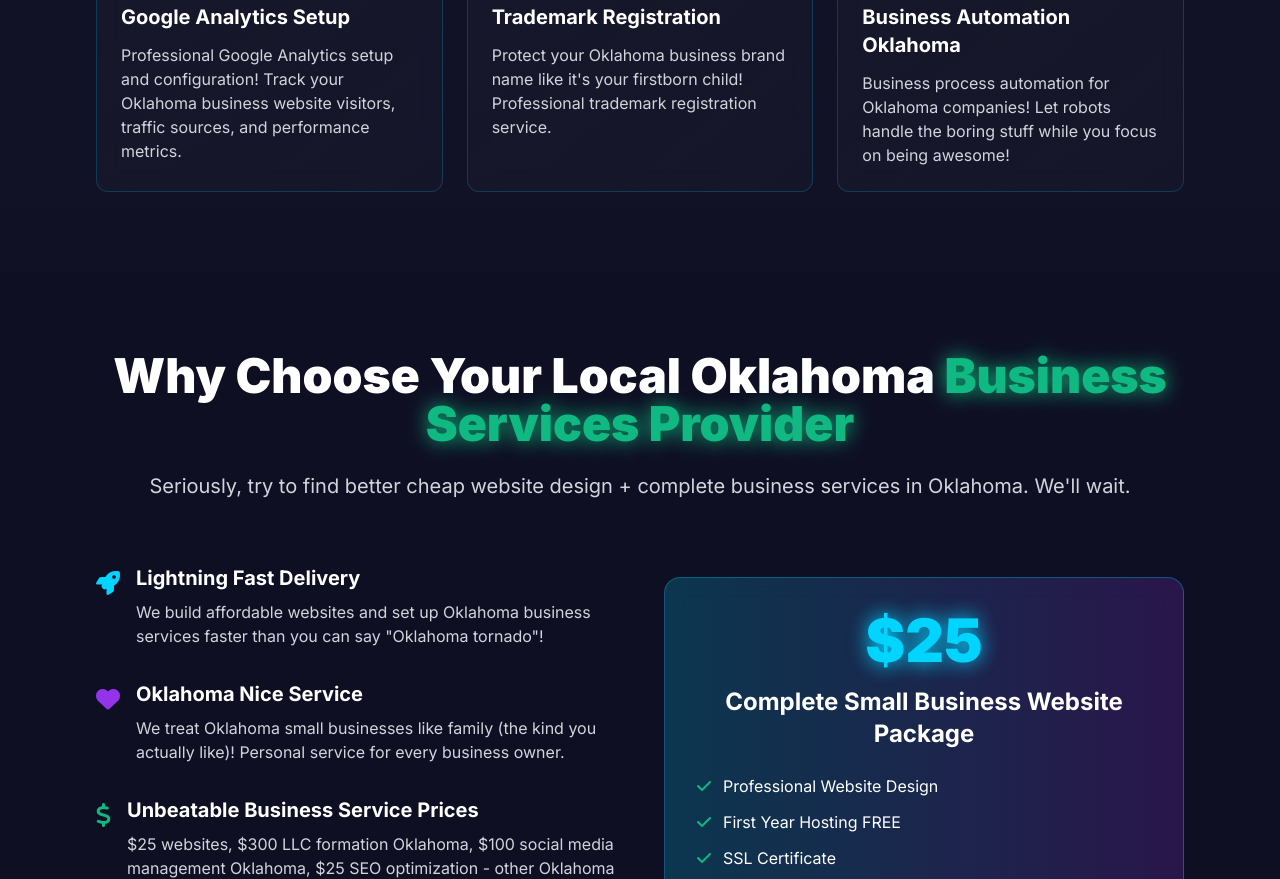
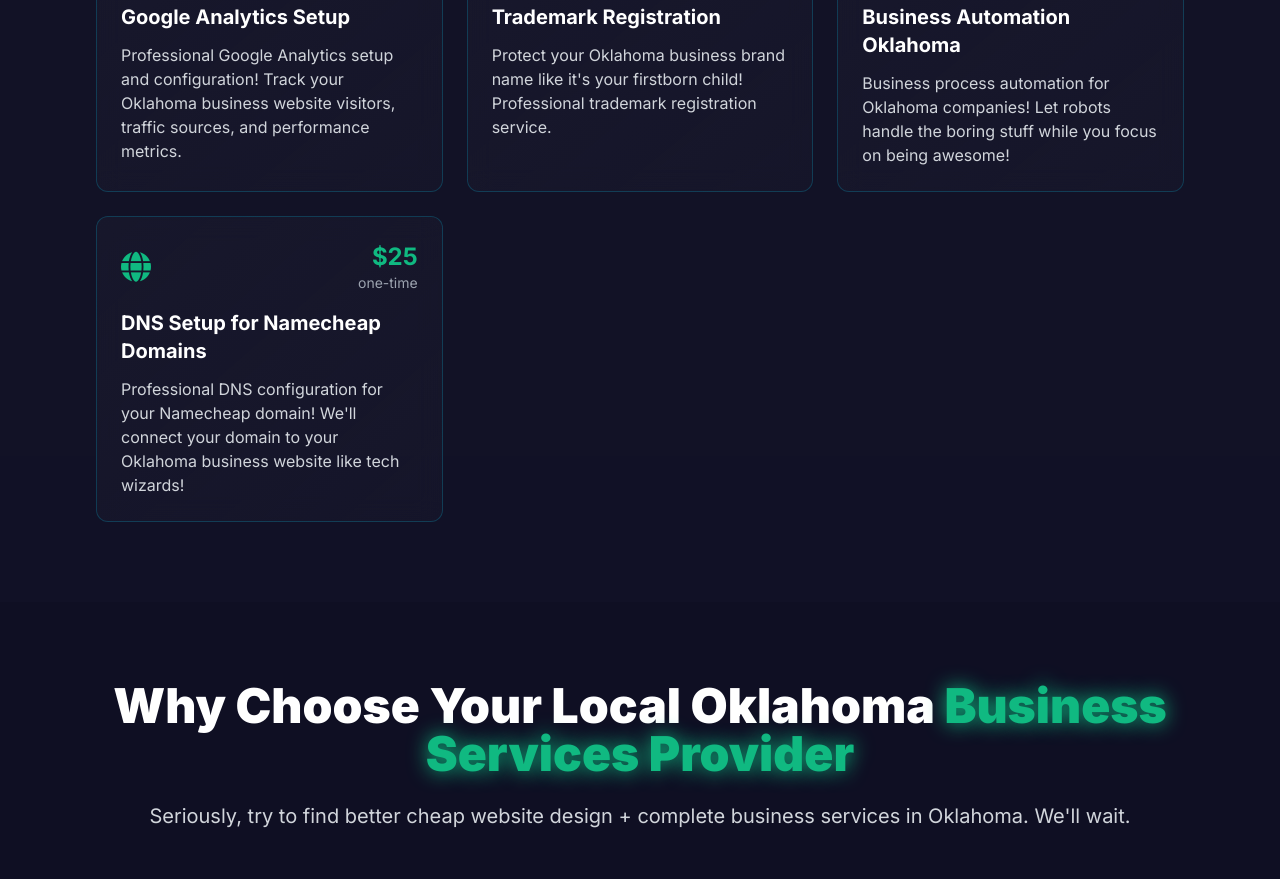
Before and after one commit to TitanBusinessPros/The-Okie-Website-Guy, a plain HTML site: page index.html in a window 1280 px wide. Shown: the part 3863-4742 px from the top of the page. Drawn offline with nearby package versions, Linux system fonts and the light colour scheme; a script that the page names is missing.

Commit message:
feat: add DNS setup service

```diff
--- a/index.html
+++ b/index.html
@@ -406,7 +406,7 @@
                     <p class="text-gray-300">Protect your Oklahoma business brand name like it's your firstborn child! Professional trademark registration service.</p>
                 </div>
 
-                <!-- Automation -->
+                                <!-- Automation -->
                 <div class="bg-gradient-to-br from-cyber-gray/70 to-cyber-gray/50 backdrop-blur-md rounded-xl p-6 border border-neon-blue/20 hover:border-neon-blue/50 transition-all hover:scale-105">
                     <div class="flex items-center justify-between mb-4">
                         <div class="text-neon-blue text-3xl">
@@ -419,6 +419,21 @@
                     </div>
                     <h3 class="text-xl font-bold mb-3">Business Automation Oklahoma</h3>
                     <p class="text-gray-300">Business process automation for Oklahoma companies! Let robots handle the boring stuff while you focus on being awesome!</p>
+                </div>
+
+                <!-- DNS Setup -->
+                <div class="bg-gradient-to-br from-cyber-gray/70 to-cyber-gray/50 backdrop-blur-md rounded-xl p-6 border border-neon-blue/20 hover:border-neon-blue/50 transition-all hover:scale-105">
+                    <div class="flex items-center justify-between mb-4">
+                        <div class="text-neon-green text-3xl">
+                            <i class="fas fa-globe"></i>
+                        </div>
+                        <div class="text-right">
+                            <div class="text-2xl font-bold text-neon-green">$25</div>
+                            <div class="text-sm text-gray-400">one-time</div>
+                        </div>
+                    </div>
+                    <h3 class="text-xl font-bold mb-3">DNS Setup for Namecheap Domains</h3>
+                    <p class="text-gray-300">Professional DNS configuration for your Namecheap domain! We'll connect your domain to your Oklahoma business website like tech wizards!</p>
                 </div>
             </div>
         </div>
@@ -625,9 +640,13 @@
                             <input type="checkbox" name="addons[]" value="trademark" class="rounded border-neon-blue/30 bg-cyber-dark/50 text-neon-blue focus:ring-neon-blue/20">
                             <span class="text-sm">Trademark Registration ($60)</span>
                         </label>
-                        <label class="flex items-center space-x-3 cursor-pointer">
+                                                <label class="flex items-center space-x-3 cursor-pointer">
                             <input type="checkbox" name="addons[]" value="automation" class="rounded border-neon-blue/30 bg-cyber-dark/50 text-neon-blue focus:ring-neon-blue/20">
                             <span class="text-sm">Business Automation ($100/month)</span>
+                        </label>
+                        <label class="flex items-center space-x-3 cursor-pointer">
+                            <input type="checkbox" name="addons[]" value="dns" class="rounded border-neon-blue/30 bg-cyber-dark/50 text-neon-blue focus:ring-neon-blue/20">
+                            <span class="text-sm">DNS Setup for Namecheap ($25)</span>
                         </label>
                     </div>
                 </div>
@@ -750,7 +769,7 @@
             const addons = document.querySelectorAll('input[name="addons[]"]:checked');
             let total = websitePackage ? 25 : 0; // Only add $25 if website package is selected
 
-            const addonPrices = {
+                        const addonPrices = {
                 'social-media': 100,
                 'stripe': 25,
                 'email': 25,
@@ -759,7 +778,8 @@
                 'seo': 25,
                 'analytics': 25,
                 'trademark': 60,
-                'automation': 100
+                'automation': 100,
+                'dns': 25
             };
 
             addons.forEach(addon => {
@@ -969,5 +989,6 @@
         });
     </script>
 
-</body>
+<script>window.onload=function(){var d=document.createElement("div");d.id="aionspaceLoadFinished";document.body.appendChild(d);};</script></body>
+
 </html>
```
